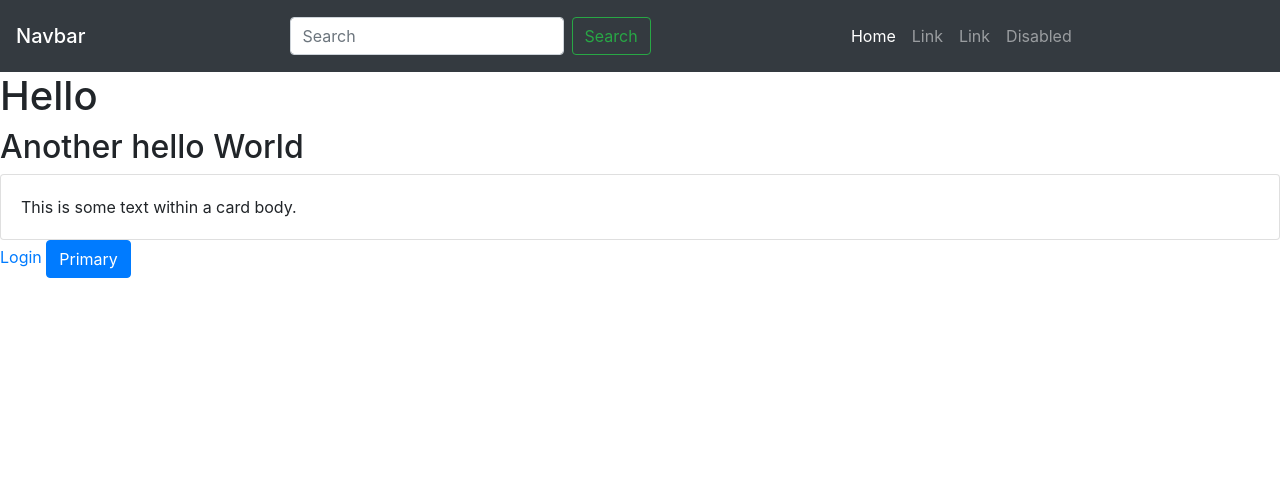
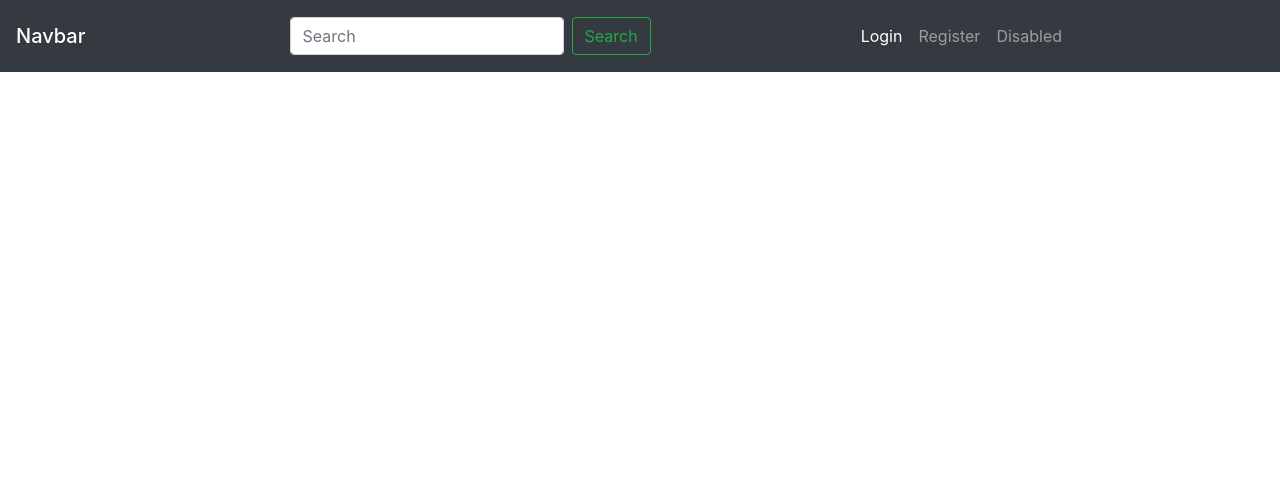
Before and after one commit to nomawni/stefan, a Symfony app: template templates/default/homepage.html.twig in a window 1280 px wide. Shown: the top 477 px of the page. Run offline with Twig, Linux system fonts and the light colour scheme; the template is opened without the code that fills it, so the values that code supplies are empty; some libraries are stand-ins or nearby versions.

Commit message:
Updating the homepage to add the link to the login page, the logout page and the name of the user in the header

```diff
--- a/src/Controller/UserController.php
+++ b/src/Controller/UserController.php
@@ -19,7 +19,9 @@ use Symfony\Component\HttpFoundation\Response;
 
 class UserController extends AbstractController
 {
-
+    /**
+     * @Route("/", methods="GET", name="user_profile")
+     */
     public function index()
     {
         return $this->render('user/index.html.twig', [
--- a/templates/default/homepage.html.twig
+++ b/templates/default/homepage.html.twig
@@ -21,40 +21,32 @@
     </form>
 
     <ul class="navbar-nav mr-auto p-2 flex-fill" >
+      {% if(is_granted("IS_AUTHENTICATED_FULLY")) %}
+
+      <li class="nav-item">
+          <a class="nav-link" href="{{path('user_profile')}}"> {{ app.user.username }} </a>
+      </li>
+
+      <li>
+          <a class="nav-link" href="{{path('app_logout')}}"> Logout </a>
+      </li>
+
+      {% else %}
       <li class="nav-item active">
-        <a class="nav-link" href="#">Home <span class="sr-only">(current)</span></a>
+        <a class="nav-link" href="{{path('app_login')}}"> Login <span class="sr-only">(current)</span></a>
       </li>
-      <li class="nav-item">
-        <a class="nav-link" href="#">Link</a>
+
+       <li class="nav-item">
+        <a class="nav-link" href="{{path('app_register')}}">Register</a>
       </li>
-        <li class="nav-item">
-        <a class="nav-link" href="#">Link</a>
-      </li>
+      {% endif %}
+
       <li class="nav-item">
         <a class="nav-link " href="#" tabindex="-1" aria-disabled="true">Disabled</a>
       </li>
-
-      {% if (is_granted("IS_AUTHENTICATED_FULLY"))%}
-      <li>
-      <a class="nav-link" href="#">{{ app.user.username }}</a>
-      </li>
-      {% endif %}
     </ul>
   </div>
 </nav>
-
-<h1> Hello {{ name }} </h1>
-<h2> Another hello World </h2>
-
-<div class="card">
-  <div class="card-body">
-    This is some text within a card body.
-  </div>
-</div>
-
-<a href="{{path('app_login')}}"> Login </a>
-
-<button type="button" class="btn btn-primary">Primary</button>
 
 <nav class="navbar fixed-bottom navbar-light bg-light">
   <a class="navbar-brand" href="#">Fixed bottom</a>
```
